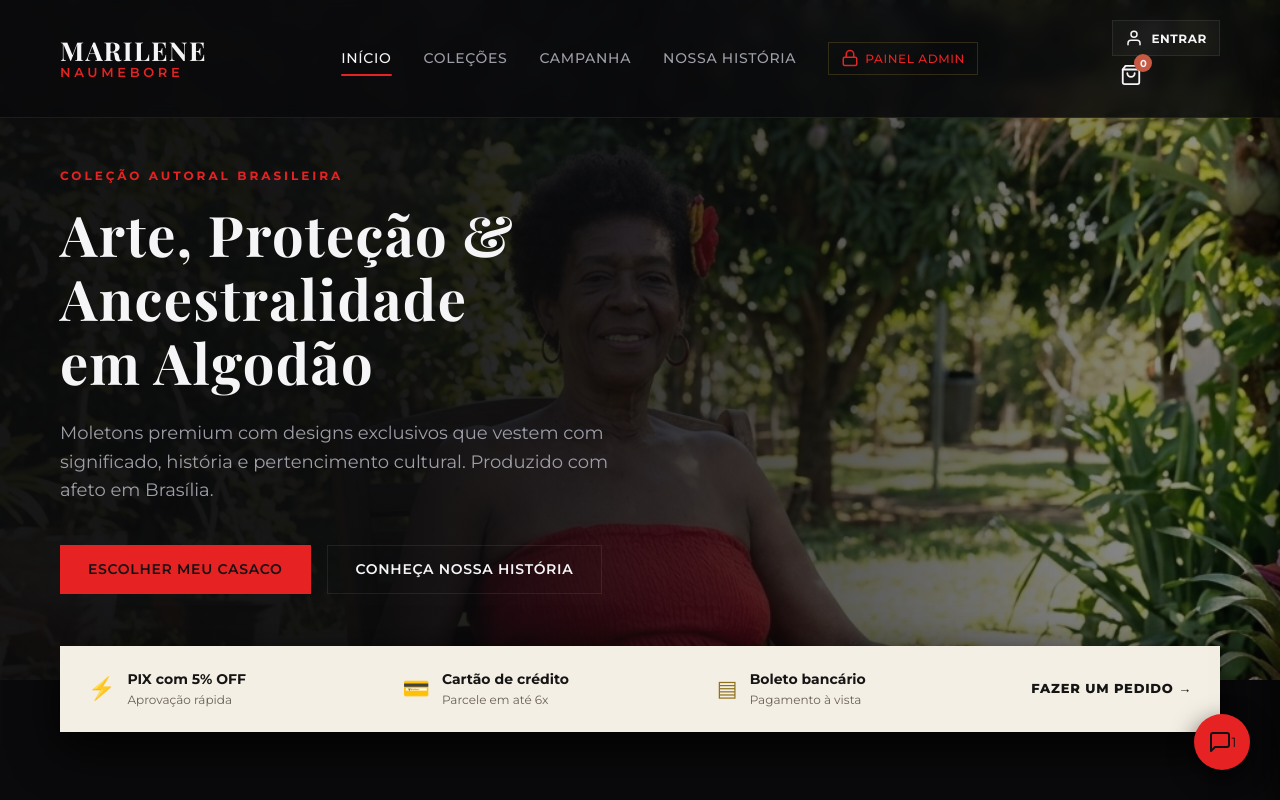
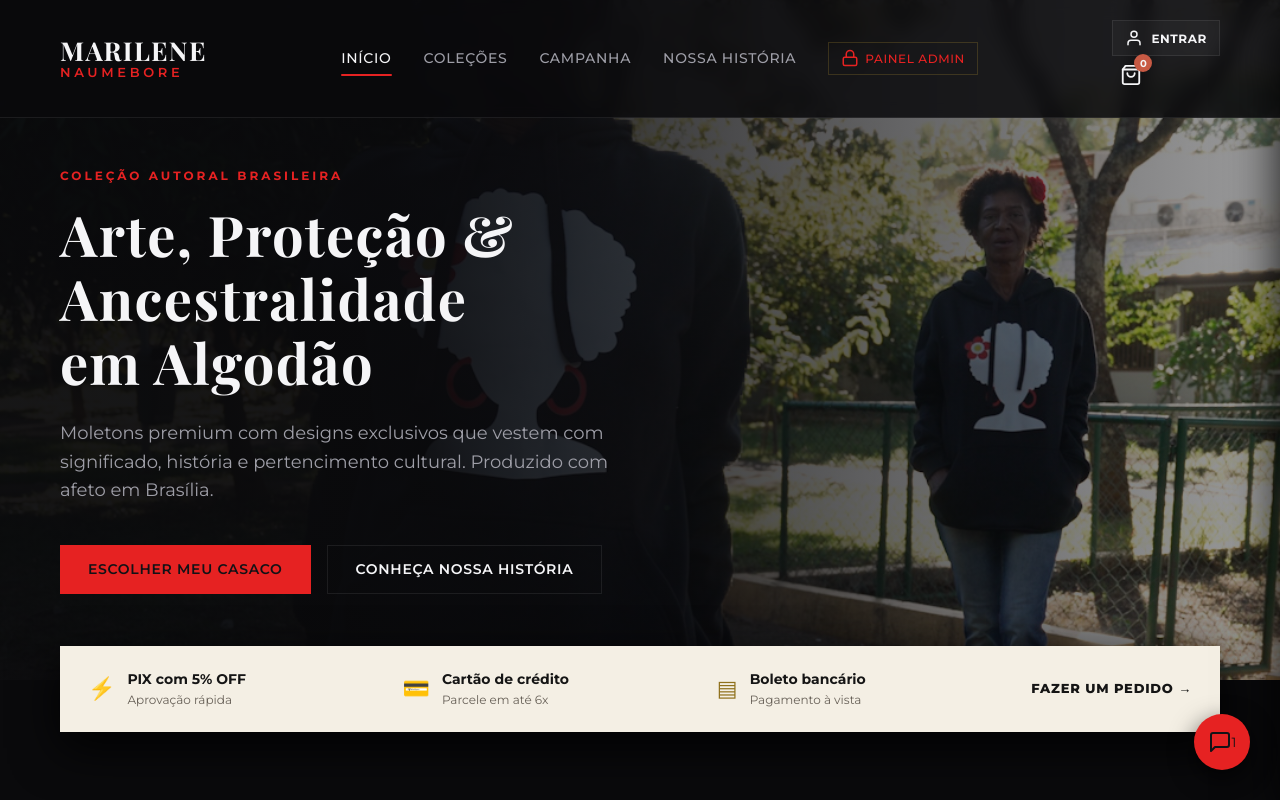
Before and after one commit to rick-pedrinha/site-marilene-ecommerce, a website: page index.html in a window 1280 px wide. Shown: the top 800 px of the page. Drawn offline with nearby package versions, Linux system fonts and the light colour scheme; a web font is replaced by a local one.

Commit message:
Remove foto alterada por IA

```diff
--- a/index.html
+++ b/index.html
@@ -9,7 +9,7 @@
     <link rel="preconnect" href="https://fonts.googleapis.com">
     <link rel="preconnect" href="https://fonts.gstatic.com" crossorigin>
     <link href="https://fonts.googleapis.com/css2?family=Montserrat:wght@300;400;500;600;700;800;900&family=Outfit:wght@300;400;500;600;700;800&family=Playfair+Display:ital,wght@0,400;0,600;0,700;1,400&display=swap" rel="stylesheet">
-    <link rel="stylesheet" href="styles.css?v=20260716-2">
+    <link rel="stylesheet" href="styles.css?v=20260716-3">
 </head>
 <body>
 
@@ -132,7 +132,7 @@
                 <div class="story-container">
                     <div class="story-image-side gallery-grid" style="display: grid; grid-template-columns: 1fr 1fr; gap: 16px;">
                         <div style="position: relative;">
-                            <img src="assets/marilene_banner.jpg" alt="Marilene Naumebore de vermelho" class="story-img" style="width: 100%; height: 100%; object-fit: cover;" onerror="this.src='https://placehold.co/600x800?text=Marilene+Naumebore'">
+                            <img src="assets/marilene_white_front.jpg" alt="Marilene Naumebore vestindo o casaco branco da coleção" class="story-img" style="width: 100%; height: 100%; object-fit: cover;" onerror="this.src='https://placehold.co/600x800?text=Marilene+Naumebore'">
                             <div class="story-badge" style="bottom: 10px; left: 10px; padding: 8px 12px; width: auto; transform: none; border-radius: 0px;">
                                 <span class="badge-title" style="font-size: 11px;">Identidade</span>
                             </div>
@@ -971,6 +971,6 @@
     </div>
 
     <!-- Script de lógica -->
-    <script src="app.js?v=20260716-2"></script>
+    <script src="app.js?v=20260716-3"></script>
 </body>
 </html>
--- a/styles.css
+++ b/styles.css
@@ -305,9 +305,9 @@ input:focus, select:focus, textarea:focus {
     position: relative;
     height: 85vh;
     min-height: 550px;
-    background-image: url('assets/marilene_banner.jpg');
+    background-image: url('assets/marilene_black_double.jpg');
     background-size: cover;
-    background-position: center 20%;
+    background-position: center 34%;
     display: flex;
     align-items: center;
     padding-top: 80px;
```
